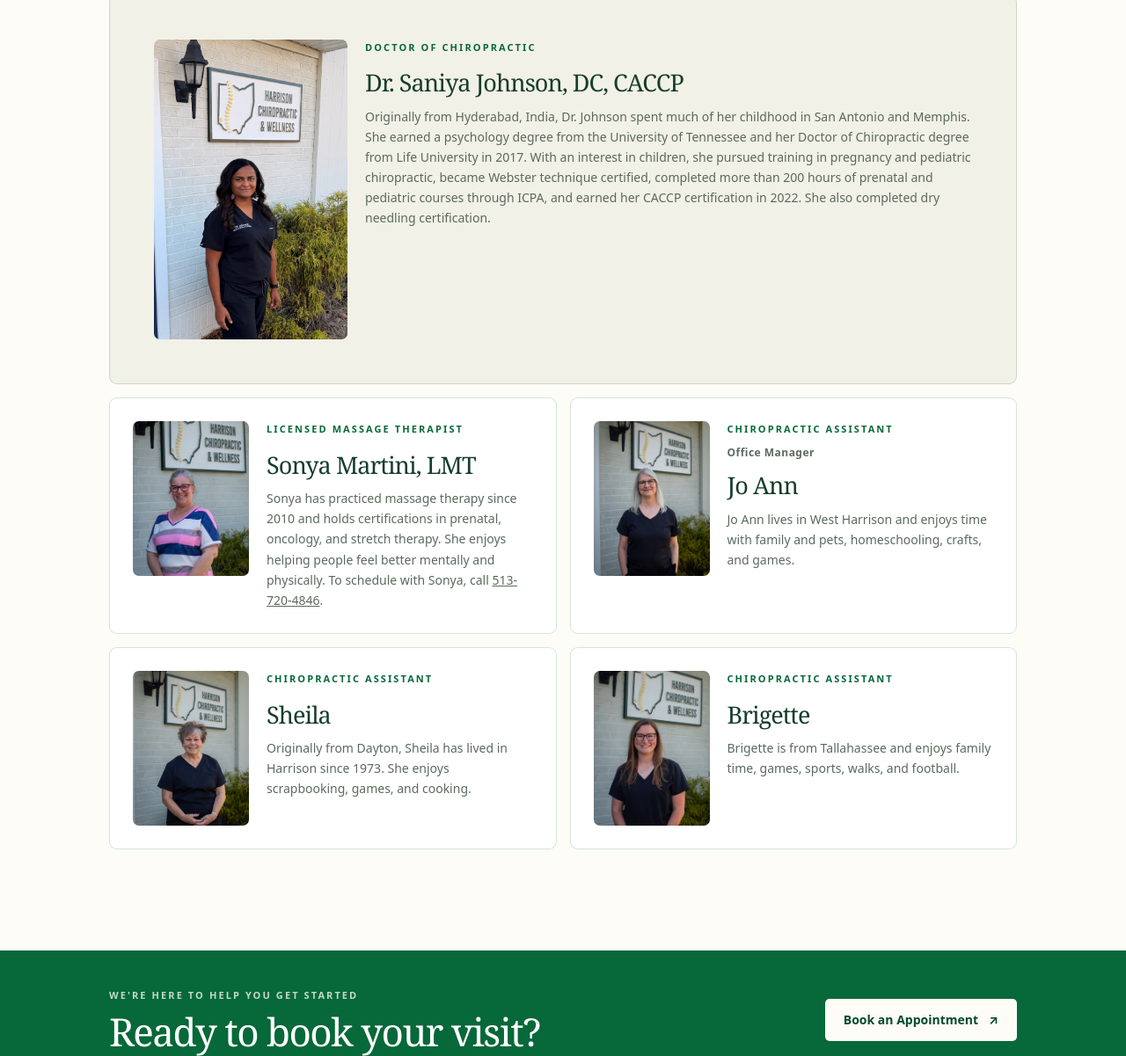
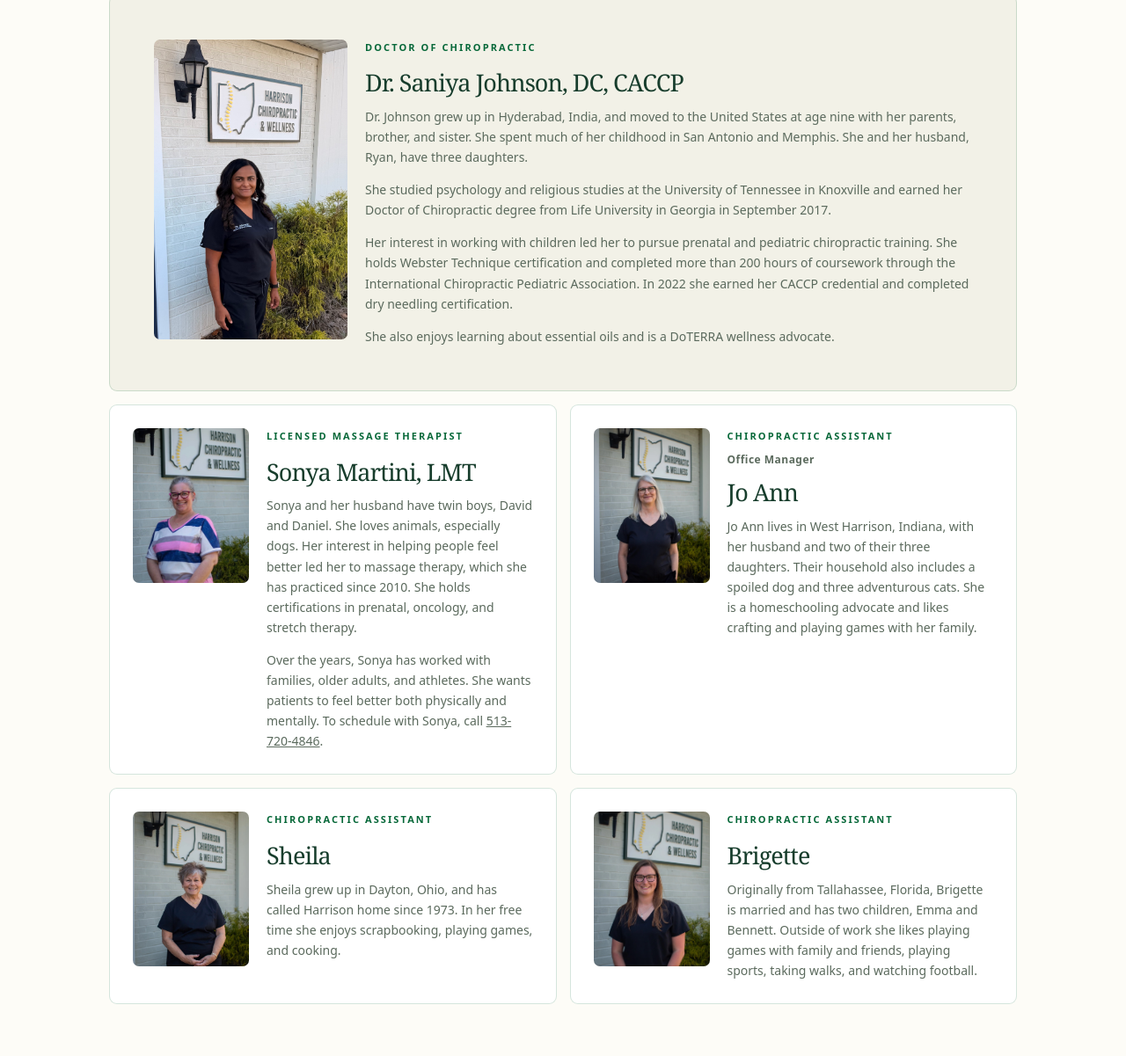
Before and after one commit to cincytables/harrisonchiropractor-website, a plain HTML site: page team.html in a window 1280 px wide. Shown: the part 574-1775 px from the top of the page at 88% size. Drawn offline with Linux system fonts and the light colour scheme.

Commit message:
Restore fuller Harrison Chiropractic team bios

```diff
--- a/team.html
+++ b/team.html
@@ -23,13 +23,13 @@
 <main>
 <section class="page-hero team-page-hero"><div class="wrap narrow"><p class="eyebrow"><span class="eyebrow-line"></span>Meet your care team</p><h1>Neighbors caring for <em>neighbors.</em></h1><p>A close-knit team serving families in Harrison and the surrounding community.</p></div></section>
 <section class="section"><div class="wrap team-list">
-  <article class="team-card featured"><img class="team-photo" src="images/dr-saniya-johnson.jpg" alt="Dr. Saniya Johnson outside Harrison Chiropractic"><div><p class="eyebrow">Doctor of Chiropractic</p><h2>Dr. Saniya Johnson, DC, CACCP</h2><p>Originally from Hyderabad, India, Dr. Johnson spent much of her childhood in San Antonio and Memphis. She earned a psychology degree from the University of Tennessee and her Doctor of Chiropractic degree from Life University in 2017. With an interest in children, she pursued training in pregnancy and pediatric chiropractic, became Webster technique certified, completed more than 200 hours of prenatal and pediatric courses through ICPA, and earned her CACCP certification in 2022. She also completed dry needling certification.</p></div></article>
-  <article class="team-card"><img class="team-photo" src="images/sonya.jpg" alt="Sonya Martini outside Harrison Chiropractic"><div><p class="eyebrow">Licensed Massage Therapist</p><h2>Sonya Martini, LMT</h2><p>Sonya has practiced massage therapy since 2010 and holds certifications in prenatal, oncology, and stretch therapy. She enjoys helping people feel better mentally and physically. To schedule with Sonya, call <a href="tel:+15137204846">513-720-4846</a>.</p></div></article>
-  <article class="team-card"><img class="team-photo" src="images/jo-ann.jpg" alt="Jo Ann outside Harrison Chiropractic"><div><p class="eyebrow">Chiropractic Assistant</p><p class="team-role-secondary">Office Manager</p><h2>Jo Ann</h2><p>Jo Ann lives in West Harrison and enjoys time with family and pets, homeschooling, crafts, and games.</p></div></article>
+  <article class="team-card featured"><img class="team-photo" src="images/dr-saniya-johnson.jpg" alt="Dr. Saniya Johnson outside Harrison Chiropractic"><div><p class="eyebrow">Doctor of Chiropractic</p><h2>Dr. Saniya Johnson, DC, CACCP</h2><p>Dr. Johnson grew up in Hyderabad, India, and moved to the United States at age nine with her parents, brother, and sister. She spent much of her childhood in San Antonio and Memphis. She and her husband, Ryan, have three daughters.</p><p>She studied psychology and religious studies at the University of Tennessee in Knoxville and earned her Doctor of Chiropractic degree from Life University in Georgia in September 2017.</p><p>Her interest in working with children led her to pursue prenatal and pediatric chiropractic training. She holds Webster Technique certification and completed more than 200 hours of coursework through the International Chiropractic Pediatric Association. In 2022 she earned her CACCP credential and completed dry needling certification.</p><p>She also enjoys learning about essential oils and is a DoTERRA wellness advocate.</p></div></article>
+  <article class="team-card"><img class="team-photo" src="images/sonya.jpg" alt="Sonya Martini outside Harrison Chiropractic"><div><p class="eyebrow">Licensed Massage Therapist</p><h2>Sonya Martini, LMT</h2><p>Sonya and her husband have twin boys, David and Daniel. She loves animals, especially dogs. Her interest in helping people feel better led her to massage therapy, which she has practiced since 2010. She holds certifications in prenatal, oncology, and stretch therapy.</p><p>Over the years, Sonya has worked with families, older adults, and athletes. She wants patients to feel better both physically and mentally. To schedule with Sonya, call <a href="tel:+15137204846">513-720-4846</a>.</p></div></article>
+  <article class="team-card"><img class="team-photo" src="images/jo-ann.jpg" alt="Jo Ann outside Harrison Chiropractic"><div><p class="eyebrow">Chiropractic Assistant</p><p class="team-role-secondary">Office Manager</p><h2>Jo Ann</h2><p>Jo Ann lives in West Harrison, Indiana, with her husband and two of their three daughters. Their household also includes a spoiled dog and three adventurous cats. She is a homeschooling advocate and likes crafting and playing games with her family.</p></div></article>
 
 
-  <article class="team-card"><img class="team-photo" src="images/sheila.jpg" alt="Sheila outside Harrison Chiropractic"><div><p class="eyebrow">Chiropractic Assistant</p><h2>Sheila</h2><p>Originally from Dayton, Sheila has lived in Harrison since 1973. She enjoys scrapbooking, games, and cooking.</p></div></article>
-  <article class="team-card"><img class="team-photo" src="images/bridgette.jpg" alt="Brigette outside Harrison Chiropractic"><div><p class="eyebrow">Chiropractic Assistant</p><h2>Brigette</h2><p>Brigette is from Tallahassee and enjoys family time, games, sports, walks, and football.</p></div></article>
+  <article class="team-card"><img class="team-photo" src="images/sheila.jpg" alt="Sheila outside Harrison Chiropractic"><div><p class="eyebrow">Chiropractic Assistant</p><h2>Sheila</h2><p>Sheila grew up in Dayton, Ohio, and has called Harrison home since 1973. In her free time she enjoys scrapbooking, playing games, and cooking.</p></div></article>
+  <article class="team-card"><img class="team-photo" src="images/bridgette.jpg" alt="Brigette outside Harrison Chiropractic"><div><p class="eyebrow">Chiropractic Assistant</p><h2>Brigette</h2><p>Originally from Tallahassee, Florida, Brigette is married and has two children, Emma and Bennett. Outside of work she likes playing games with family and friends, playing sports, taking walks, and watching football.</p></div></article>
 
 </div></section>
 <section class="closing-cta"><div class="wrap closing-inner"><div><p class="eyebrow">We're here to help you get started</p><h2>Ready to book your visit?</h2></div><a class="btn btn-light" href="https://harrison.janeapp.com/">Book an Appointment <span aria-hidden="true">↗</span></a></div></section>
```
